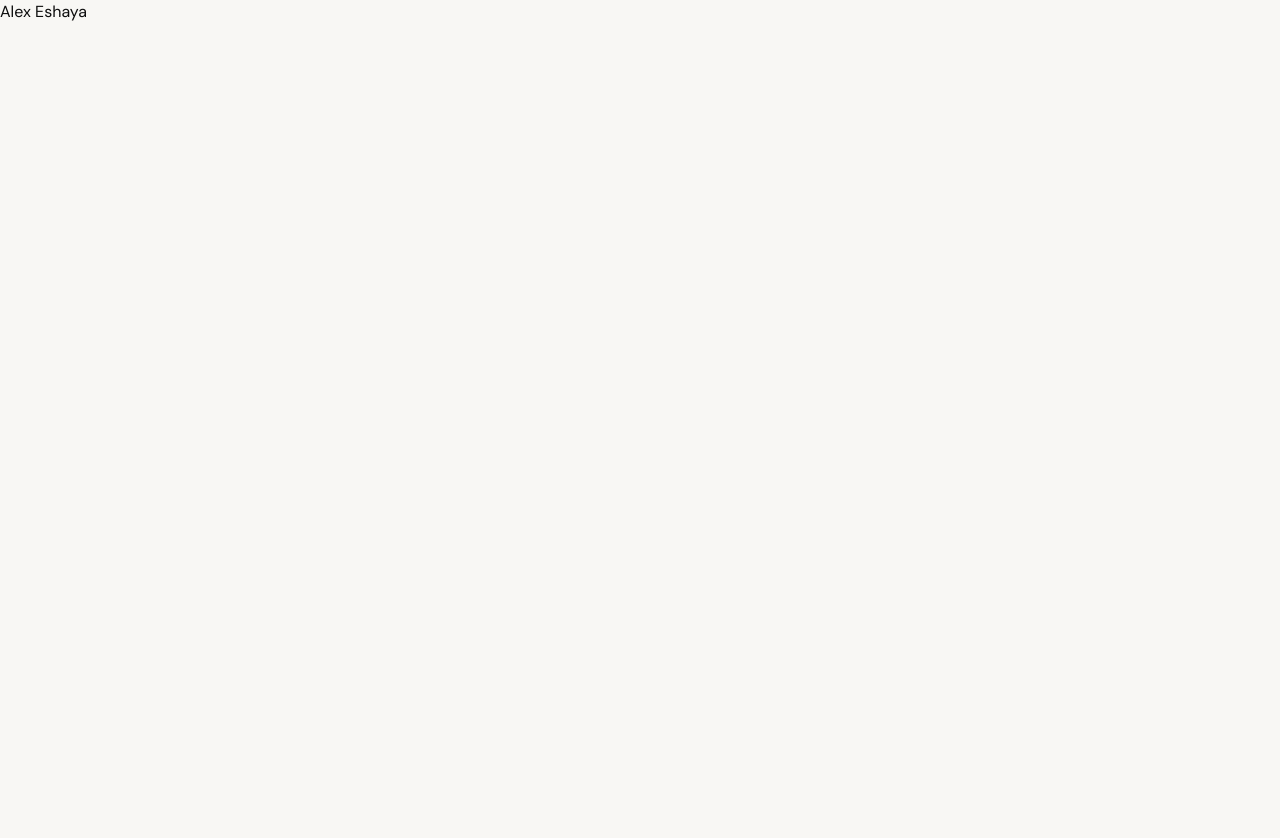
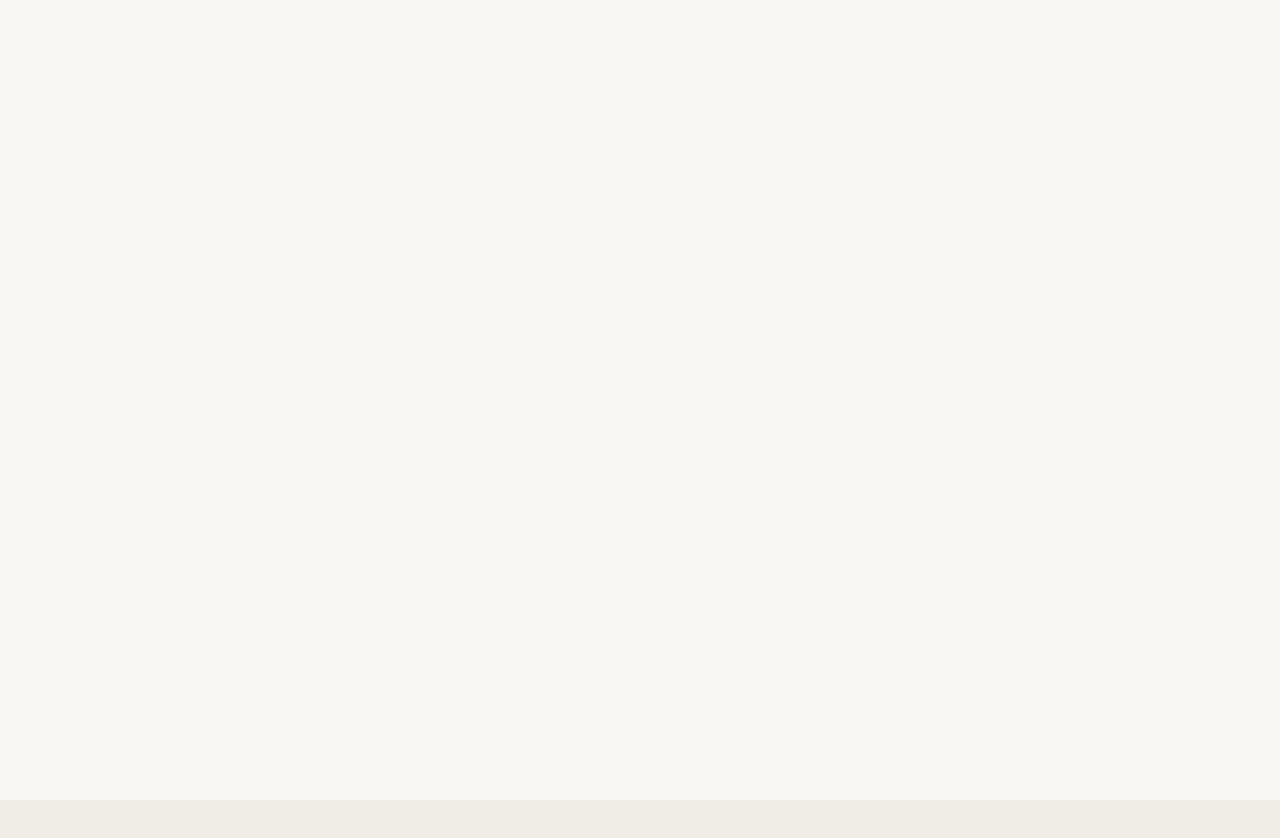
Before and after one commit to alexi089/MySite, a Next.js app: page / in a window 1280 px wide. Shown: the top 838 px of the page. Before the commit the page ends 800 px from the top, so only its background shows below. Built offline with nearby package versions, Linux system fonts and the light colour scheme.

Commit message:
feat: page shell with section IDs and stub components

```diff
--- a/app/page.tsx
+++ b/app/page.tsx
@@ -1,4 +1,33 @@
-// app/page.tsx
+import Nav from '@/components/Nav'
+import ChapterNav from '@/components/ChapterNav'
+import Hero from '@/components/sections/Hero'
+import Work from '@/components/sections/Work'
+import About from '@/components/sections/About'
+import Skills from '@/components/sections/Skills'
+import Contact from '@/components/sections/Contact'
+
 export default function Home() {
-  return <main>Alex Eshaya</main>
+  return (
+    <>
+      <Nav />
+      <ChapterNav />
+      <main>
+        <section id="hero">
+          <Hero />
+        </section>
+        <section id="work">
+          <Work />
+        </section>
+        <section id="about">
+          <About />
+        </section>
+        <section id="skills">
+          <Skills />
+        </section>
+        <section id="contact">
+          <Contact />
+        </section>
+      </main>
+    </>
+  )
 }
--- /dev/null
+++ b/components/ChapterNav.tsx
@@ -0,0 +1 @@
+export default function ChapterNav() { return null }
--- /dev/null
+++ b/components/ContactModal.tsx
@@ -0,0 +1,2 @@
+/* eslint-disable @typescript-eslint/no-unused-vars */
+export default function ContactModal({ open, onClose }: { open: boolean; onClose: () => void }) { return null }
--- /dev/null
+++ b/components/Nav.tsx
@@ -0,0 +1 @@
+export default function Nav() { return <nav /> }
--- /dev/null
+++ b/components/Terminal.tsx
@@ -0,0 +1 @@
+export default function Terminal() { return null }
--- /dev/null
+++ b/components/sections/About.tsx
@@ -0,0 +1 @@
+export default function About() { return <div style={{minHeight:'100vh',background:'#090909'}} /> }
--- /dev/null
+++ b/components/sections/Contact.tsx
@@ -0,0 +1 @@
+export default function Contact() { return <div style={{minHeight:'100vh',background:'#0d0d0d'}} /> }
--- /dev/null
+++ b/components/sections/Hero.tsx
@@ -0,0 +1 @@
+export default function Hero() { return <div id="hero-content" style={{minHeight:'100vh'}} /> }
--- /dev/null
+++ b/components/sections/Skills.tsx
@@ -0,0 +1 @@
+export default function Skills() { return <div style={{minHeight:'100vh'}} /> }
--- /dev/null
+++ b/components/sections/Work.tsx
@@ -0,0 +1 @@
+export default function Work() { return <div style={{minHeight:'100vh',background:'#f0ede6'}} /> }
```
